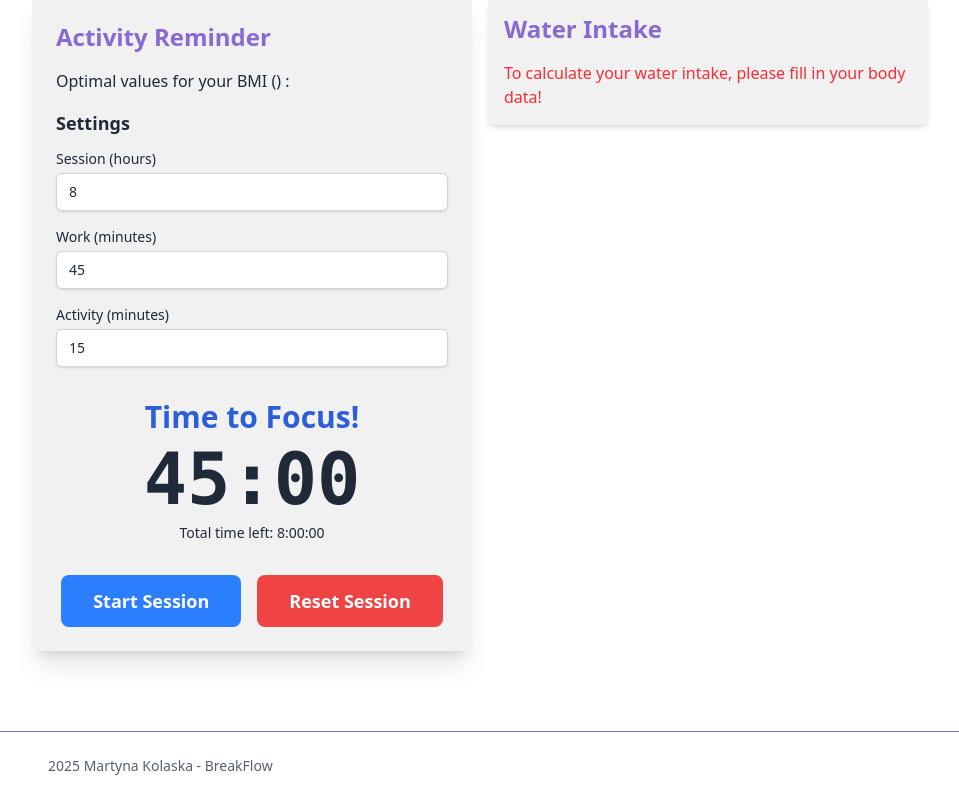
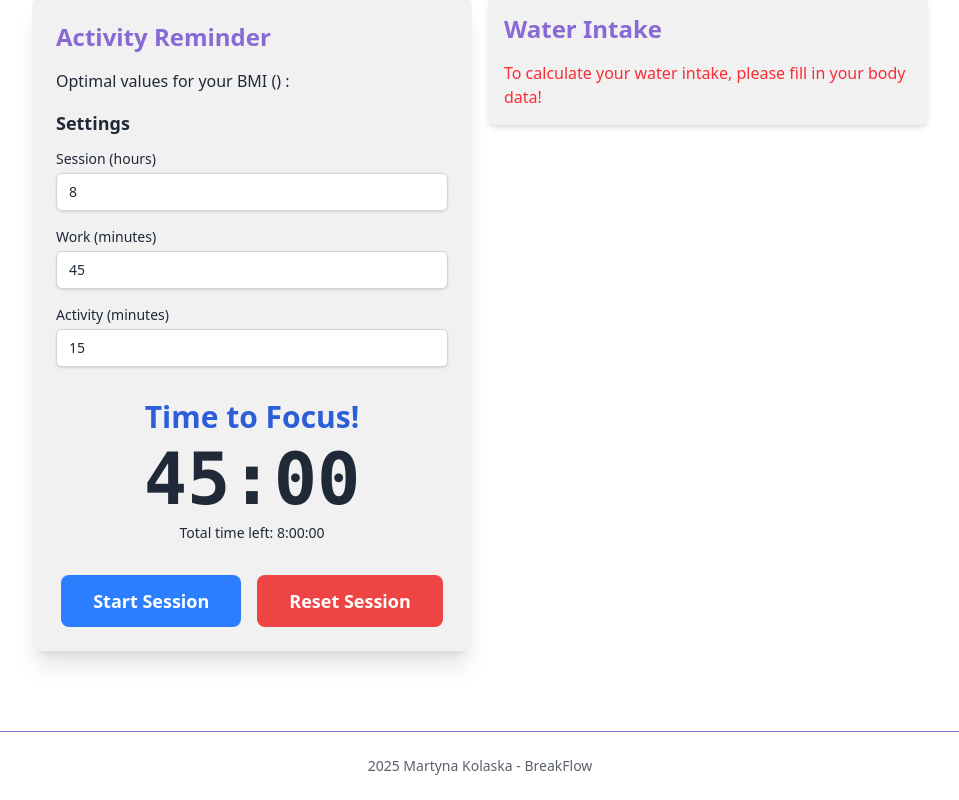
Before and after one commit to mkolaska04/breakflow, a React (Vite) app in the folder breakflow/: page / in a window 1280 px wide. Shown: the part 273-1073 px from the top of the page, without its empty margins (160-1119 px from the left). Built offline with nearby package versions, Linux system fonts and the light colour scheme.

Commit message:
fizing footer and changing avi

```diff
--- a/breakflow/src/App.tsx
+++ b/breakflow/src/App.tsx
@@ -71,13 +71,13 @@ function App() {
     }
   }, [bodyData]);
   return (
-    < div className="min-h-screen ">
+    < div className="min-h-screen flex flex-col ">
       <header>
         <NavBar onToggleAction={toggleTheme} isDarkMode={isDarkMode} />
                   <BodyDataForm onFormSubmit={handleFormSubmit} />
 
       </header>
-      <main className=" bg-[var(--bg-primary)] text-[var(--text-primary)] p-4">
+      <main className=" flex-1 bg-[var(--bg-primary)] text-[var(--text-primary)] p-4">
         <div className="max-w-4xl mx-auto flex flex-col md:flex-row md:space-x-4 space-y-8 md:space-y-0">
           <section className="w-full">
             <ActivityReminder bmi={bmi === null ? undefined : bmi} />
--- a/breakflow/src/components/Footer.tsx
+++ b/breakflow/src/components/Footer.tsx
@@ -1,8 +1,8 @@
 export default function Footer() {
     return (
-        <footer className="w-full border-t  border-[var(--theme-secondary)] text-sm mt-16  ">
-        <div className="mx-auto flex max-w-4xl flex-col items-center justify-between space-y-4 px-4 py-6 sm:flex-row sm:space-y-0 text-[var(--text-muted)]">
-            <p> 2025 Martyna Kolaska - BreakFlow</p>
+        <footer className="w-full border-t border-[var(--theme-secondary)] text-sm mt-16 ">
+        <div className="mx-auto flex max-w-4xl flex-col items-center justify-center space-y-4 px-4 py-6 sm:flex-row sm:space-y-0 text-[var(--text-muted)] ">
+            <p className="text-center"> 2025 Martyna Kolaska - BreakFlow</p>
             </div>
         </footer>
     )
```
Also changed, not shown: 2 other files (tests, documents, lock files or other folders).
